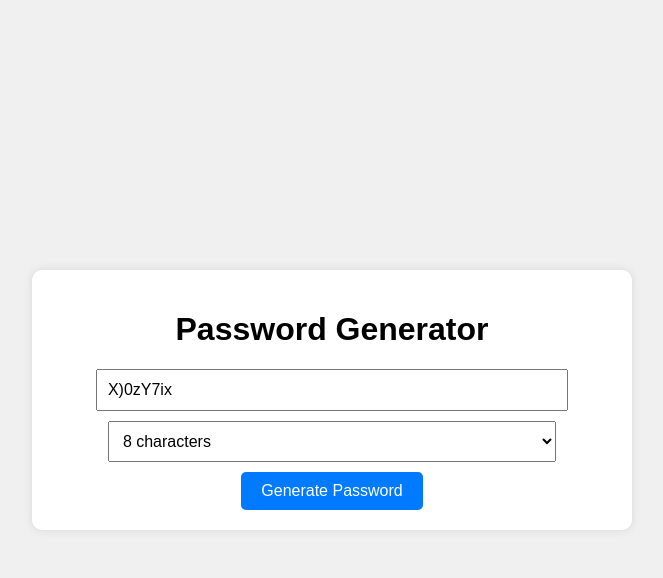
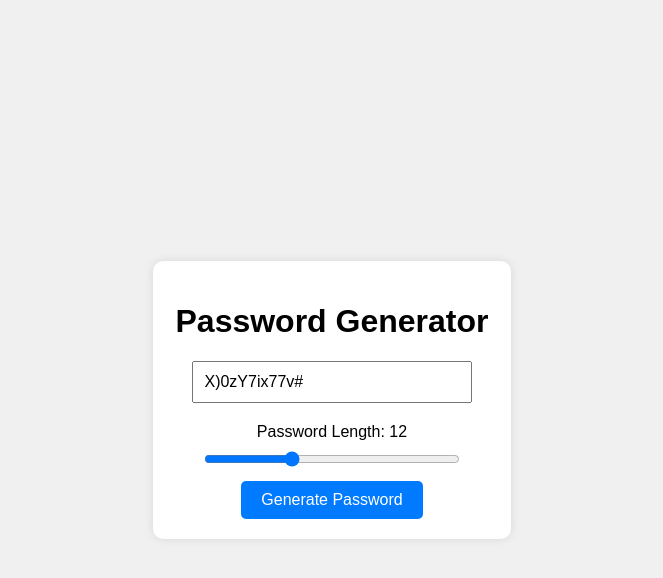
Before and after one commit to Icily57/password-generator, a plain HTML site: page index.html in a window 1280 px wide. Both pictures are taken after a click on the button "Generate Password". Shown: the whole page, without its empty margins (308-971 px from the left). Drawn offline with Linux system fonts and the light colour scheme.

Commit message:
Creation

```diff
--- a/index.html
+++ b/index.html
@@ -11,12 +11,8 @@
         <h1>Password Generator</h1>
         <div class="generator">
             <input type="text" id="password" placeholder="Your secure password" readonly>
-            <select id="length">
-                <option value="8">8 characters</option>
-                <option value="12">12 characters</option>
-                <option value="16">16 characters</option>
-                <option value="20">20 characters</option>
-            </select>
+            <label for="lengthRange">Password Length: <span id="lengthValue">12</span></label>
+            <input type="range" id="lengthRange" min="8" max="20" value="12">
             <button id="generate">Generate Password</button>
         </div>
     </div>
--- a/script.js
+++ b/script.js
@@ -1,7 +1,12 @@
 document.getElementById('generate').addEventListener('click', () => {
-    const length = parseInt(document.getElementById('length').value);
+    const length = parseInt(document.getElementById('lengthRange').value);
     const password = generatePassword(length);
     document.getElementById('password').value = password;
+});
+
+document.getElementById('lengthRange').addEventListener('input', () => {
+    const lengthValue = document.getElementById('lengthRange').value;
+    document.getElementById('lengthValue').textContent = lengthValue;
 });
 
 function generatePassword(length) {
--- a/styles.css
+++ b/styles.css
@@ -28,6 +28,17 @@ select {
     width: 80%;
 }
 
+label {
+    display: block;
+    margin-top: 20px;
+    font-size: 16px;
+}
+
+input[type="range"] {
+    width: 80%;
+    margin-top: 10px;
+}
+
 input[type="text"] {
     width: 80%;
     padding: 10px;
```
